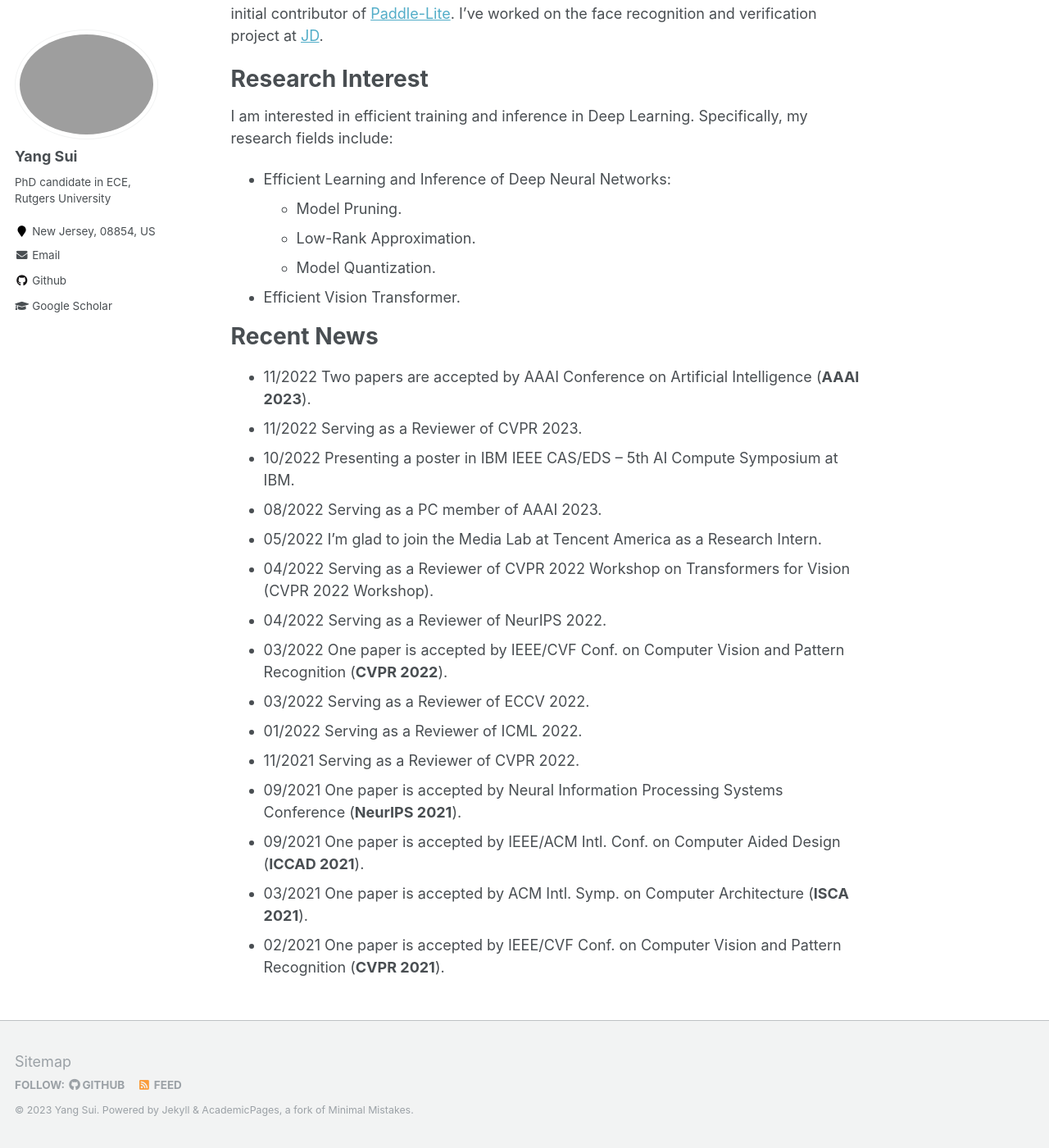
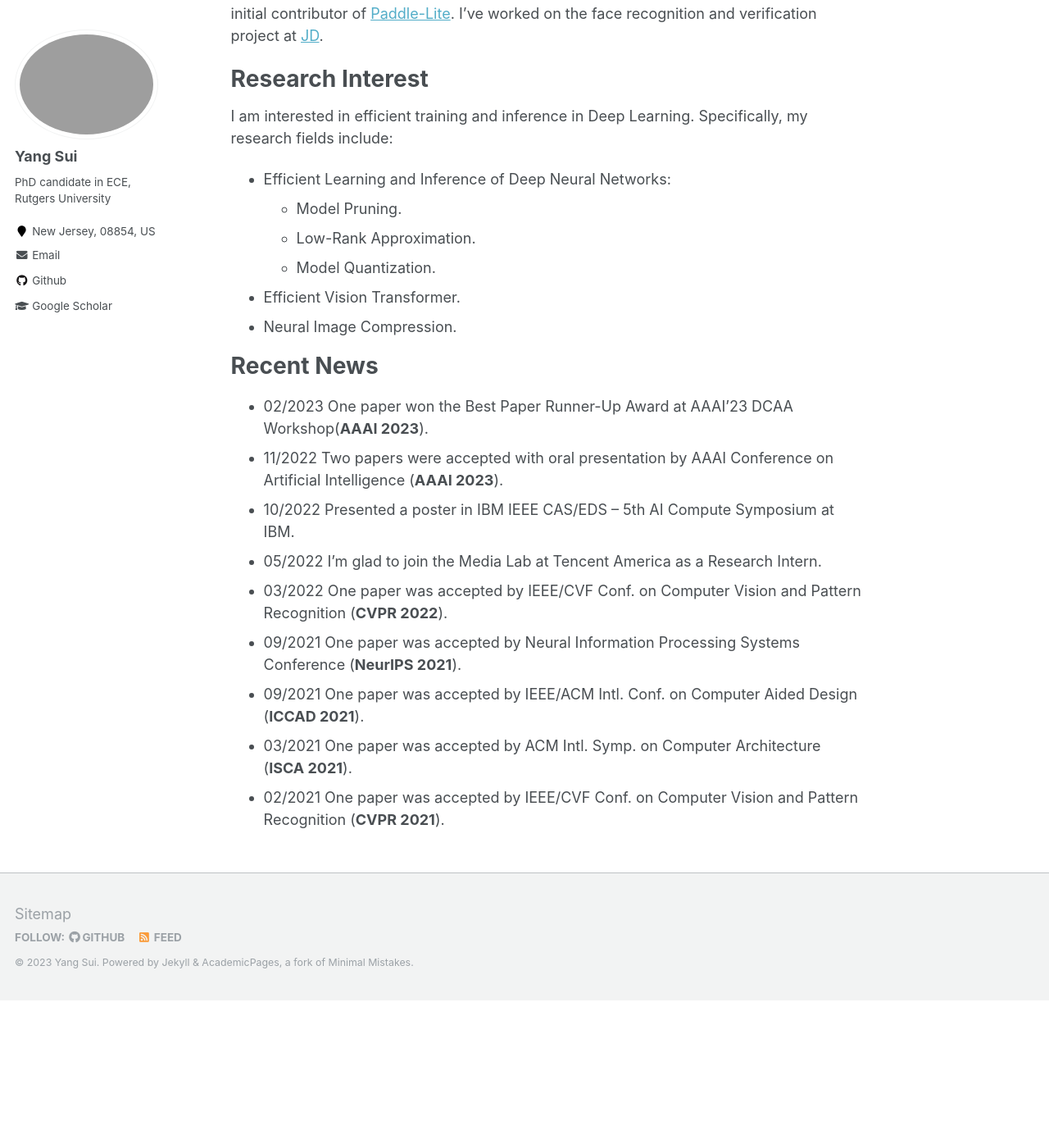
Before and after one commit to Eclipsess/yang-sui.github.io, a Jekyll site: the page built from _pages/about.md, in a window 1280 px wide and 1400 px high, scrolled down 316 px. Shown: the whole window at 82% size. Built offline with Jekyll 4.4.1, drawn with Linux system fonts in a browser that asks for light colours; after the commit the page ends 1536 px from its top, so only the background shows below that.

Commit message:
Update about.md

```diff
--- a/_pages/about.md
+++ b/_pages/about.md
@@ -20,21 +20,16 @@ I am interested in efficient training and inference in Deep Learning. Specifical
   - Low-Rank Approximation.
   - Model Quantization.
 - Efficient Vision Transformer.
+- Neural Image Compression.
 
 Recent News
 ======
-- 11/2022 Two papers are accepted by AAAI Conference on Artificial Intelligence (**AAAI 2023**).
-- 11/2022 Serving as a Reviewer of CVPR 2023.
-- 10/2022 Presenting a poster in IBM IEEE CAS/EDS – 5th AI Compute Symposium at IBM.
-- 08/2022 Serving as a PC member of AAAI 2023.
+- 02/2023 One paper won the Best Paper Runner-Up Award at AAAI'23 DCAA Workshop(**AAAI 2023**).
+- 11/2022 Two papers were accepted with oral presentation by AAAI Conference on Artificial Intelligence (**AAAI 2023**).
+- 10/2022 Presented a poster in IBM IEEE CAS/EDS – 5th AI Compute Symposium at IBM.
 - 05/2022 I'm glad to join the Media Lab at Tencent America as a Research Intern.
-- 04/2022 Serving as a Reviewer of CVPR 2022 Workshop on Transformers for Vision (CVPR 2022 Workshop).
-- 04/2022 Serving as a Reviewer of NeurIPS 2022.
-- 03/2022 One paper is accepted by IEEE/CVF Conf. on Computer Vision and Pattern Recognition (**CVPR 2022**).
-- 03/2022 Serving as a Reviewer of ECCV 2022.
-- 01/2022 Serving as a Reviewer of ICML 2022.
-- 11/2021 Serving as a Reviewer of CVPR 2022.
-- 09/2021 One paper is accepted by Neural Information Processing Systems Conference (**NeurIPS 2021**).
-- 09/2021 One paper is accepted by IEEE/ACM Intl. Conf. on Computer Aided Design (**ICCAD 2021**).
-- 03/2021 One paper is accepted by ACM Intl. Symp. on Computer Architecture (**ISCA 2021**).
-- 02/2021 One paper is accepted by IEEE/CVF Conf. on Computer Vision and Pattern Recognition (**CVPR 2021**).
+- 03/2022 One paper was accepted by IEEE/CVF Conf. on Computer Vision and Pattern Recognition (**CVPR 2022**).
+- 09/2021 One paper was accepted by Neural Information Processing Systems Conference (**NeurIPS 2021**).
+- 09/2021 One paper was accepted by IEEE/ACM Intl. Conf. on Computer Aided Design (**ICCAD 2021**).
+- 03/2021 One paper was accepted by ACM Intl. Symp. on Computer Architecture (**ISCA 2021**).
+- 02/2021 One paper was accepted by IEEE/CVF Conf. on Computer Vision and Pattern Recognition (**CVPR 2021**).
```
